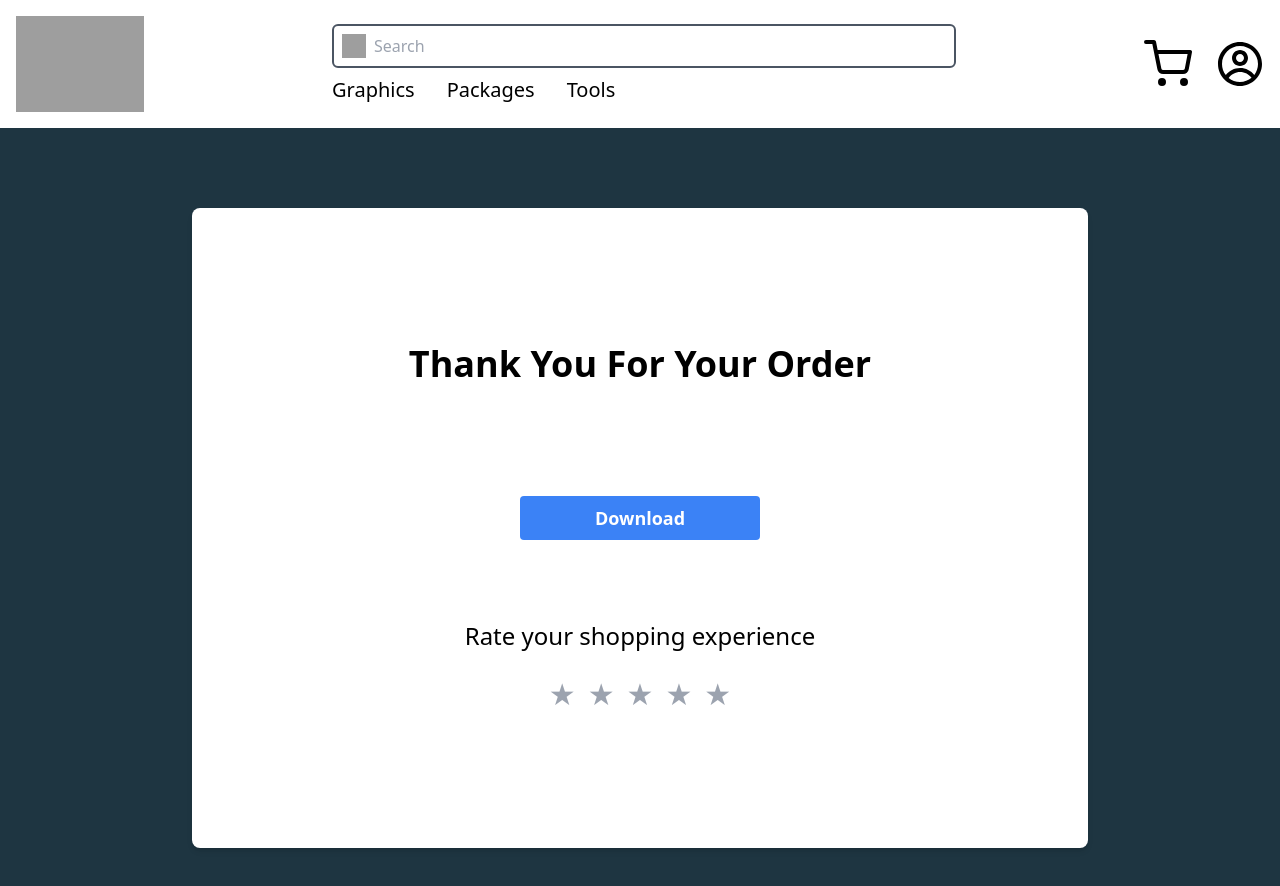
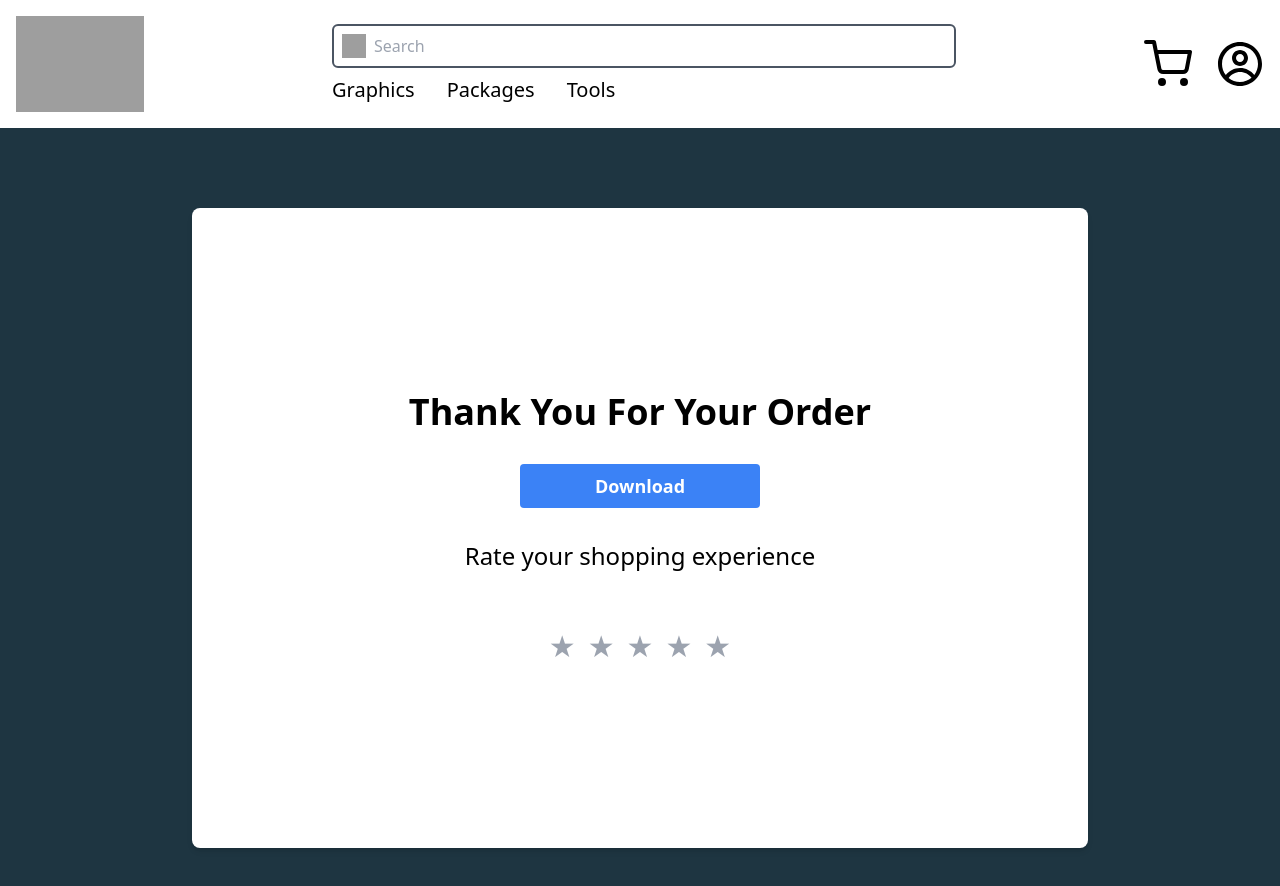
Before and after one commit to MarcusTob/agile-project, a React (Create React App) app in the folder vizrt-marketplace/: page /ordercomplete in a window 1280 px wide. Shown: the top 886 px of the page. Built offline with nearby package versions, Linux system fonts and the light colour scheme; grey boxes are pictures that could not be loaded.

Commit message:
Animations for order complete page

```diff
--- a/vizrt-marketplace/package.json
+++ b/vizrt-marketplace/package.json
@@ -7,6 +7,7 @@
     "@testing-library/react": "^13.4.0",
     "@testing-library/user-event": "^13.5.0",
     "axios": "^1.7.2",
+    "framer-motion": "^11.2.10",
     "react": "^18.3.1",
     "react-dom": "^18.3.1",
     "react-icons": "^5.2.1",
--- a/vizrt-marketplace/src/pages/OrderComplete.js
+++ b/vizrt-marketplace/src/pages/OrderComplete.js
@@ -1,4 +1,5 @@
 import React, { useState } from 'react';
+import { motion } from 'framer-motion';
 import "../index.css";
 import "tailwindcss/tailwind.css";
 
@@ -11,26 +12,51 @@ const OrderComplete = () => {
 
     return (
         <div className="bg-brandBgLight flex flex-col min-h-screen items-center justify-center">
-            <div className="bg-white p-12 rounded-lg shadow-md w-full max-w-4xl h-[80vh] text-center flex flex-col justify-center space-y-20">
-                <h2 className="text-4xl font-semibold mb-8">Thank You For Your Order</h2>
-                <button className="bg-blue-500 text-white font-bold py-2 px-6 rounded hover:bg-blue-700 mb-8 text-lg w-60 mx-auto">
+            <motion.div
+                initial={{ opacity: 0 }}
+                animate={{ opacity: 1 }}
+                transition={{ duration: 1 }}
+                className="bg-white p-12 rounded-lg shadow-md w-full max-w-4xl h-[80vh] text-center flex flex-col justify-center"
+            >
+                <motion.h2
+                    initial={{ opacity: 0 }}
+                    animate={{ opacity: 1 }}
+                    transition={{ delay: 0.75 }}
+                    className="text-4xl font-semibold mb-8"
+                >
+                    Thank You For Your Order
+                </motion.h2>
+                <motion.button
+                    whileHover={{ scale: 1.05 }}
+                    whileTap={{ scale: 0.95 }}
+                    className="bg-blue-500 text-white font-bold py-2 px-6 rounded hover:bg-blue-700 mb-8 text-lg w-60 mx-auto"
+                >
                     Download
-                </button>
-                <div className="flex flex-col items-center">
-                    <p className="text-2xl font-medium mb-6">Rate your shopping experience</p>
+                </motion.button>
+                <div className="flex flex-col items-center space-y-8">
+                    <motion.p
+                        initial={{ opacity: 0 }}
+                        animate={{ opacity: 1 }}
+                        transition={{ delay: 1.2 }}
+                        className="text-2xl font-medium mb-6"
+                    >
+                        Rate your shopping experience
+                    </motion.p>
                     <div className="flex space-x-3">
                         {[1, 2, 3, 4, 5].map((star) => (
-                            <button
+                            <motion.button
                                 key={star}
+                                whileHover={{ scale: 1.2 }}
+                                whileTap={{ scale: 0.8 }}
                                 className={`text-3xl ${star <= rating ? 'text-yellow-500' : 'text-gray-400'}`}
                                 onClick={() => handleRating(star)}
                             >
                                 ★
-                            </button>
+                            </motion.button>
                         ))}
                     </div>
                 </div>
-            </div>
+            </motion.div>
         </div>
     );
 };
--- a/vizrt-marketplace/src/pages/ShoppingCart.js
+++ b/vizrt-marketplace/src/pages/ShoppingCart.js
@@ -42,7 +42,6 @@ const ShoppingCart = () => {
                         <div className="space-y-4">
                             {cartItems.length > 0 ? (
                                 <div>
-                                    {/* Here you can add more summary details like total price, etc. */}
                                     <p className="text-gray-700">Total Items: {cartItems.length}</p>
                                     <p className="text-gray-700">Total Price: ${cartItems.reduce((total, item) => total + item.price, 0).toFixed(2)}</p>
                                 </div>
```
Also changed, not shown: 1 other file (tests, documents, lock files or other folders).
